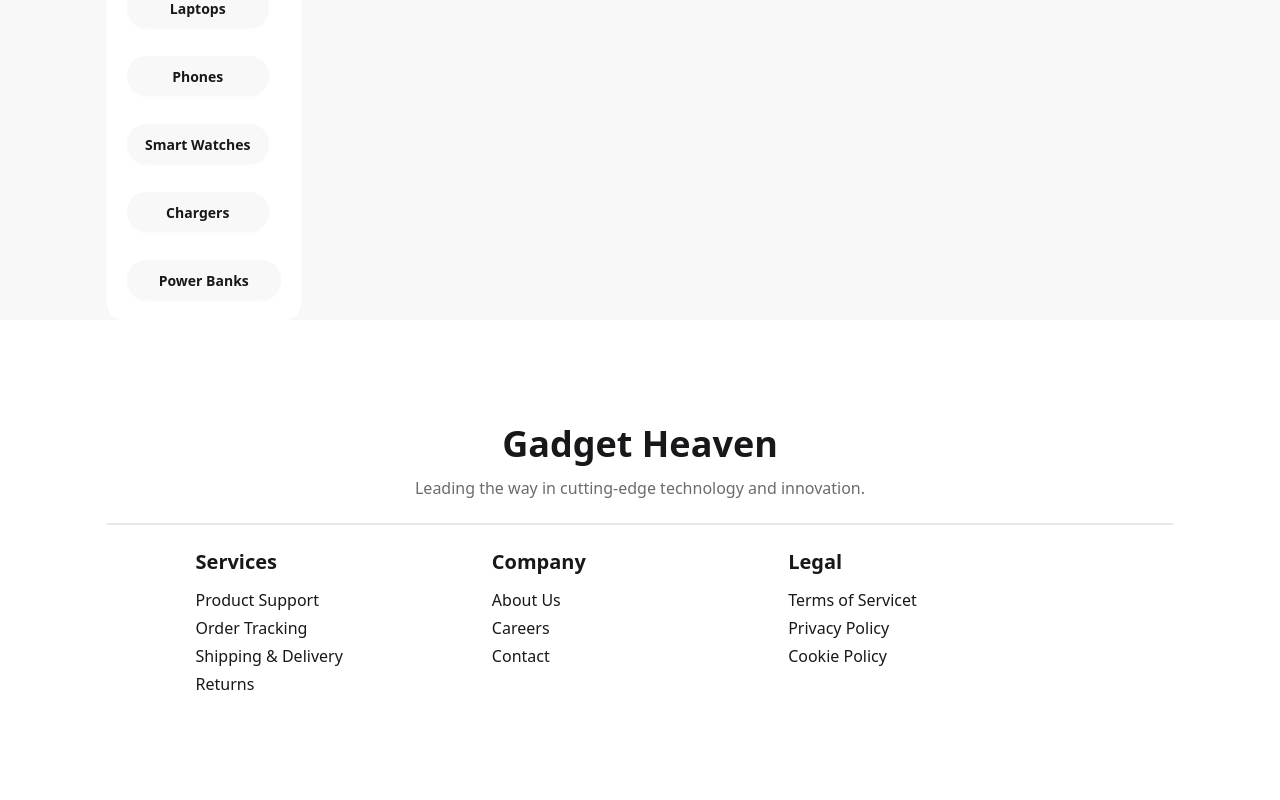
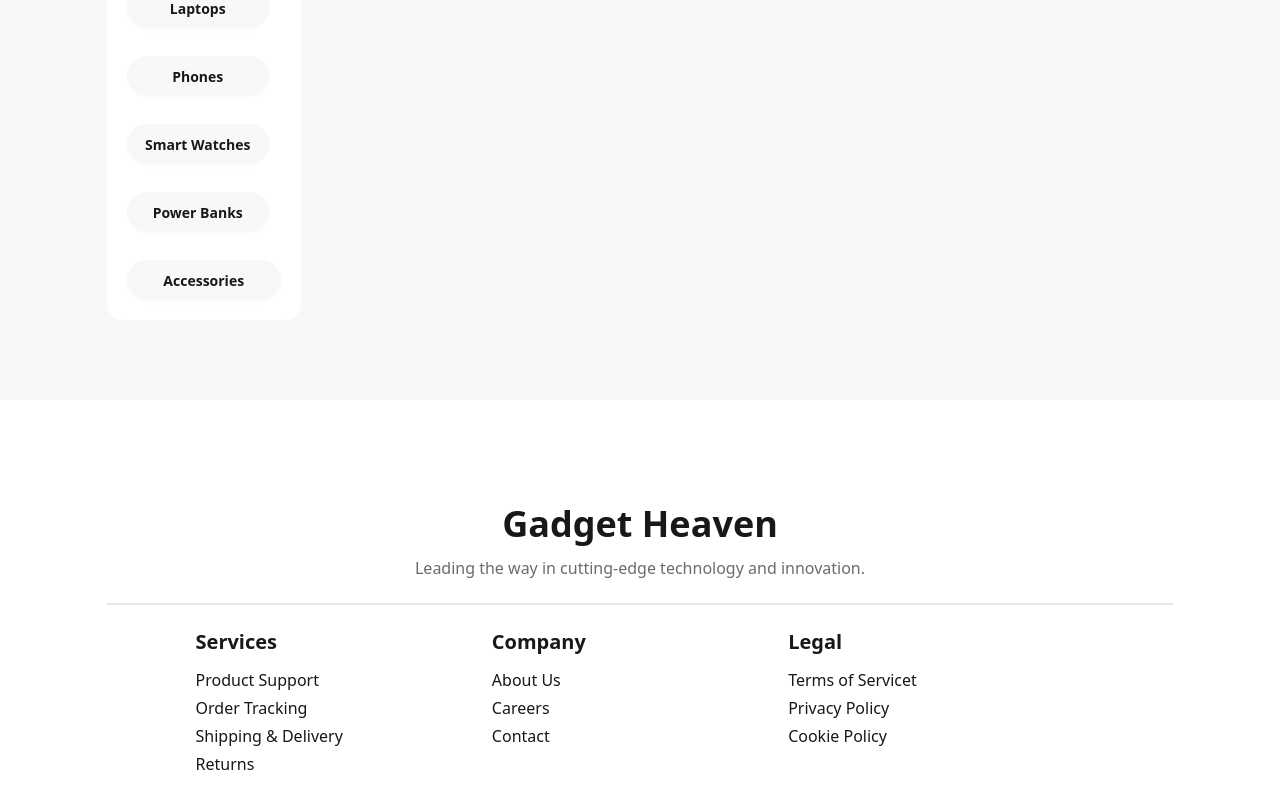
Before and after one commit to abdullahjim29/gadget-heaven, a React (Vite) app: page /categories/1 in a window 1280 px wide. Shown: the part 1014-1814 px from the top of the page. Before the commit the page ends 1734 px from the top, so only its background shows below. Built offline with nearby package versions, Linux system fonts and the light colour scheme.

Commit message:
show product details when click 'Buy Now' button

```diff
--- a/public/gadgetCategories.json
+++ b/public/gadgetCategories.json
@@ -1,27 +1,32 @@
 [
   {
     "id": 1,
-    "category": "Laptops",
-    "slug": "laptops-01"
+    "category": "All Products",
+    "slug": "all-products-01"
   },
   {
     "id": 2,
-    "category": "Phones",
-    "slug": "phones-02"
+    "category": "Laptops",
+    "slug": "laptops-02"
   },
   {
     "id": 3,
-    "category": "Smart Watches",
-    "slug": "smart-watches-03"
+    "category": "Phones",
+    "slug": "phones-03"
   },
   {
     "id": 4,
-    "category": "Chargers",
-    "slug": "chargers-04"
+    "category": "Smart Watches",
+    "slug": "smart-watches-04"
+  },
+  {
+    "id": 6,
+    "category": "Power Banks",
+    "slug": "power-banks-06"
   },
   {
     "id": 5,
-    "category": "Power Banks",
-    "slug": "power-banks-05"
+    "category": "Accessories",
+    "slug": "accessories-05"
   }
 ]
--- a/public/products.json
+++ b/public/products.json
@@ -2,7 +2,7 @@
   {
     "product_id": 1,
     "product_title": "Dell XPS 13",
-    "product_image": "https://example.com/images/dell-xps-13.jpg",
+    "product_image": "https://i.ibb.co/NyH94M9/05dhzg0lrtq4i0d3wxqyjjakwmbmzr331426.png",
     "category": "Laptops",
     "price": 1200,
     "description": "13-inch laptop with an InfinityEdge display, high performance, and sleek design.",
@@ -18,7 +18,7 @@
   {
     "product_id": 2,
     "product_title": "MacBook Air M2",
-    "product_image": "https://example.com/images/macbook-air-m2.jpg",
+    "product_image": "https://i.ibb.co/TvGp02Y/Mac-Book-Air-M2-Midnight-8137-removebg-preview.png",
     "category": "Laptops",
     "price": 1500,
     "description": "Lightweight and powerful laptop with the Apple M2 chip for high performance.",
@@ -34,7 +34,7 @@
   {
     "product_id": 3,
     "product_title": "HP Pavilion 15",
-    "product_image": "https://example.com/images/hp-pavilion-15.jpg",
+    "product_image": "https://i.ibb.co/Xbx9FKS/c08221934.png",
     "category": "Laptops",
     "price": 850,
     "description": "Affordable and reliable laptop for work and entertainment.",
@@ -44,13 +44,13 @@
       "512GB SSD",
       "15.6-inch FHD display"
     ],
-    "availability": true,
+    "availability": false,
     "rating": 4.5
   },
   {
     "product_id": 4,
     "product_title": "Lenovo ThinkPad X1 Carbon",
-    "product_image": "https://example.com/images/lenovo-thinkpad-x1-carbon.jpg",
+    "product_image": "https://i.ibb.co/1rPyYFs/notebook-xps-13-9345-t-silver-gallery-2.png",
     "category": "Laptops",
     "price": 1400,
     "description": "Business laptop with robust security features and lightweight design.",
@@ -67,7 +67,7 @@
   {
     "product_id": 5,
     "product_title": "iPhone 14 Pro",
-    "product_image": "https://example.com/images/iphone-14-pro.jpg",
+    "product_image": "https://i.ibb.co/LJhwgWx/apple-iphone-14-pro-removebg-preview.png",
     "category": "Phones",
     "price": 999,
     "description": "High-end smartphone with A16 Bionic chip and advanced camera features.",
@@ -83,7 +83,7 @@
   {
     "product_id": 6,
     "product_title": "Samsung Galaxy S23 Ultra",
-    "product_image": "https://example.com/images/galaxy-s23-ultra.jpg",
+    "product_image": "https://i.ibb.co/ZzSN9LS/samsung-galaxy-s23-ultra-5g.jpg",
     "category": "Phones",
     "price": 1200,
     "description": "Flagship phone with advanced camera and high-performance features.",
@@ -99,7 +99,7 @@
   {
     "product_id": 7,
     "product_title": "Google Pixel 7",
-    "product_image": "https://example.com/images/google-pixel-7.jpg",
+    "product_image": "https://i.ibb.co/NVGdPCf/google-pixel7-new-removebg-preview.png",
     "category": "Phones",
     "price": 899,
     "description": "Pixel phone with pure Android experience and exceptional camera quality.",
@@ -115,7 +115,7 @@
   {
     "product_id": 8,
     "product_title": "OnePlus 11",
-    "product_image": "https://example.com/images/oneplus-11.jpg",
+    "product_image": "https://i.ibb.co/Jq648Zr/oneplus-11-removebg-preview.png",
     "category": "Phones",
     "price": 799,
     "description": "High-performance smartphone with Hasselblad camera and fast charging.",
@@ -125,13 +125,13 @@
       "50MP triple camera system",
       "Android 13"
     ],
-    "availability": true,
+    "availability": false,
     "rating": 4.6
   },
   {
     "product_id": 9,
     "product_title": "Apple Watch Series 8",
-    "product_image": "https://example.com/images/apple-watch-series-8.jpg",
+    "product_image": "https://i.ibb.co/qnZ84Qp/apple-watch-8-removebg-preview.png",
     "category": "Smart Watches",
     "price": 399,
     "description": "Advanced health-tracking smartwatch with ECG and blood oxygen monitoring.",
@@ -147,7 +147,7 @@
   {
     "product_id": 10,
     "product_title": "Samsung Galaxy Watch 5",
-    "product_image": "https://example.com/images/galaxy-watch-5.jpg",
+    "product_image": "https://i.ibb.co/Kjbc85R/samsung-galaxy-watch5-removebg-preview.png",
     "category": "Smart Watches",
     "price": 329,
     "description": "Durable smartwatch with advanced fitness tracking and long battery life.",
@@ -163,7 +163,7 @@
   {
     "product_id": 11,
     "product_title": "Fitbit Versa 4",
-    "product_image": "https://example.com/images/fitbit-versa-4.jpg",
+    "product_image": "https://i.ibb.co/r0NgrKv/Versa-4-Pink-Sand-5973-removebg-preview.png",
     "category": "Smart Watches",
     "price": 229,
     "description": "Fitness-focused smartwatch with built-in GPS and heart rate tracking.",
@@ -173,13 +173,13 @@
       "AMOLED display",
       "6-day battery life"
     ],
-    "availability": true,
+    "availability": false,
     "rating": 4.6
   },
   {
     "product_id": 12,
     "product_title": "Garmin Fenix 7",
-    "product_image": "https://example.com/images/garmin-fenix-7.jpg",
+    "product_image": "https://i.ibb.co/HYDyFJ2/74741-TN-NEW-removebg-preview.png",
     "category": "Smart Watches",
     "price": 699,
     "description": "Premium smartwatch for outdoor activities and fitness tracking.",
@@ -194,131 +194,67 @@
   },
   {
     "product_id": 13,
-    "product_title": "Anker PowerPort Atom III",
-    "product_image": "https://example.com/images/anker-atom-iii.jpg",
-    "category": "Chargers",
-    "price": 63,
-    "description": "Compact USB-C charger with fast charging capabilities.",
+    "product_title": "Apple AirPods Pro (2nd Generation)",
+    "product_image": "https://i.ibb.co/nzYzgmG/Air-Pods-Pro-2nd-generation-USB-C-a-6909-removebg-preview.png",
+    "category": "Accessories",
+    "price": 249,
+    "description": "Premium wireless earbuds with active noise cancellation and spatial audio.",
     "specification": [
-      "45W power delivery",
-      "USB-C and USB-A ports",
-      "Compact design",
-      "Universal compatibility"
+      "Active noise cancellation",
+      "Adaptive Transparency",
+      "Personalized spatial audio",
+      "MagSafe charging case"
+    ],
+    "availability": true,
+    "rating": 4.8
+  },
+  {
+    "product_id": 14,
+    "product_title": "Bose QuietComfort 45",
+    "product_image": "https://i.ibb.co/L0T2PNp/QC45-Triple-Black-001-RGB.png",
+    "category": "Accessories",
+    "price": 329,
+    "description": "Comfortable, high-quality noise-canceling over-ear headphones.",
+    "specification": [
+      "World-class noise cancellation",
+      "Comfortable over-ear design",
+      "24-hour battery life",
+      "Bluetooth 5.1 connectivity"
+    ],
+    "availability": false,
+    "rating": 4.7
+  },
+  {
+    "product_id": 15,
+    "product_title": "Logitech MX Anywhere 3",
+    "product_image": "https://i.ibb.co/8m3kVMh/mx-anywhere-3s-mouse-top-view-rose.png",
+    "category": "Accessories",
+    "price": 79,
+    "description": "Compact wireless mouse with precision tracking on any surface.",
+    "specification": [
+      "MagSpeed scrolling",
+      "4000 DPI precision sensor",
+      "USB-C fast charging",
+      "Compact, portable design"
     ],
     "availability": true,
     "rating": 4.6
   },
   {
-    "product_id": 14,
-    "product_title": "Belkin BoostCharge Pro",
-    "product_image": "https://example.com/images/belkin-boostcharge.jpg",
-    "category": "Chargers",
-    "price": 50,
-    "description": "Wireless charger with MagSafe compatibility.",
+    "product_id": 16,
+    "product_title": "Keychron K8 Wireless Mechanical Keyboard",
+    "product_image": "https://i.ibb.co/4KDJcsb/Ha2370cd13ebb485fa475c08a184887b0b-removebg-preview.png",
+    "category": "Accessories",
+    "price": 89,
+    "description": "Mechanical keyboard with customizable RGB lighting and wireless connectivity.",
     "specification": [
-      "15W fast charging",
-      "MagSafe technology",
-      "Sleek design",
-      "LED indicator"
+      "Gateron mechanical switches",
+      "Wireless and wired modes",
+      "Customizable RGB backlighting",
+      "Mac and Windows compatibility"
     ],
     "availability": true,
-    "rating": 4.7
-  },
-  {
-    "product_id": 15,
-    "product_title": "RAVPower PD Pioneer",
-    "product_image": "https://example.com/images/ravpower-pd-pioneer.jpg",
-    "category": "Chargers",
-    "price": 59,
-    "description": "High-speed charger with dual USB-C ports and 65W power delivery.",
-    "specification": [
-      "65W power delivery",
-      "Dual USB-C ports",
-      "Compact design",
-      "Overheat protection"
-    ],
-    "availability": true,
-    "rating": 4.8
-  },
-  {
-    "product_id": 16,
-    "product_title": "UGREEN Nexode 100W",
-    "product_image": "https://example.com/images/ugreen-nexode-100w.jpg",
-    "category": "Chargers",
-    "price": 99,
-    "description": "Powerful multi-port charger for Laptops, Phones, and tablets.",
-    "specification": [
-      "100W power delivery",
-      "4 ports (3 USB-C, 1 USB-A)",
-      "GaN technology",
-      "Compact size"
-    ],
-    "availability": true,
-    "rating": 4.7
-  },
+    "rating": 4.5
+  }
 
-  {
-    "product_id": 17,
-    "product_title": "Anker PowerCore 20100",
-    "product_image": "https://example.com/images/anker-powercore-20100.jpg",
-    "category": "Power Banks",
-    "price": 51,
-    "description": "High-capacity power bank with dual USB ports.",
-    "specification": [
-      "20100mAh capacity",
-      "Fast charging",
-      "Dual USB ports",
-      "Compact design"
-    ],
-    "availability": true,
-    "rating": 4.8
-  },
-  {
-    "product_id": 18,
-    "product_title": "Xiaomi Mi Power Bank 3",
-    "product_image": "https://example.com/images/mi-power-bank-3.jpg",
-    "category": "Power Banks",
-    "price": 51,
-    "description": "Affordable power bank with USB-C and fast charging support.",
-    "specification": [
-      "20000mAh capacity",
-      "USB-C input/output",
-      "Fast charging",
-      "Slim design"
-    ],
-    "availability": true,
-    "rating": 4.7
-  },
-  {
-    "product_id": 19,
-    "product_title": "RAVPower Portable Charger",
-    "product_image": "https://example.com/images/ravpower-portable-charger.jpg",
-    "category": "Power Banks",
-    "price": 59,
-    "description": "Compact power bank with fast charging and high capacity.",
-    "specification": [
-      "15000mAh capacity",
-      "Fast charging",
-      "Dual USB ports",
-      "Lightweight design"
-    ],
-    "availability": true,
-    "rating": 4.6
-  },
-  {
-    "product_id": 20,
-    "product_title": "Zendure SuperTank",
-    "product_image": "https://example.com/images/zendure-supertank.jpg",
-    "category": "Power Banks",
-    "price": 99,
-    "description": "High-capacity power bank with 100W power delivery.",
-    "specification": [
-      "26800mAh capacity",
-      "100W power delivery",
-      "Multiple USB-C ports",
-      "Durable design"
-    ],
-    "availability": true,
-    "rating": 4.8
-  }
 ]
--- a/src/components/Categories.jsx
+++ b/src/components/Categories.jsx
@@ -1,17 +1,18 @@
-import { NavLink, useLoaderData } from "react-router-dom";
-// import Products from "./Products";
+import { NavLink } from "react-router-dom";
+// import Product from "./Product";
 
-const Categories = ({categories}) => {
-  const data = useLoaderData();
-  console.log(data);
+const Categories = ({categories, allProducts}) => {
   return (
     <div className="my-0 md:my-10 lg:my-0">
       <div className="">
         {/* sidebar */}
         <div className="bg-white p-5 rounded-2xl space-x-3 lg:space-y-5 grid md:grid-cols-2 lg:grid-cols-1 gap-2">
-        <div className="bg-base-200 rounded-full"><NavLink to='/allproducts' className="btn rounded-full border-none w-full">All Products</NavLink></div>
+
+        {/* {
+          allProducts.map(product => <Product key={product.product_id} product={product}></Product>)
+        } */}
           {
-            categories.map(category => <div key={category.id} className="bg-base-200 rounded-full"><NavLink to={`/categories/${category.category}`} className="btn rounded-full border-none w-full">{category.category}</NavLink></div>)
+            categories.map(category => <div key={category.id} className="bg-base-200 rounded-full"><NavLink to={`/categories/${category.category}`} className={({isActive}) => isActive ? 'bg-[#9538E2] font-bold btn rounded-full border-none w-full text-white' : 'btn rounded-full border-none w-full'}>{category.category}</NavLink></div>)
 
           }
         </div>
--- a/src/components/Navbar.jsx
+++ b/src/components/Navbar.jsx
@@ -3,7 +3,6 @@ import { HiOutlineShoppingCart } from "react-icons/hi";
 import { AiOutlineHeart } from "react-icons/ai";
 const Navbar = () => {
 const {pathname} = useLocation();
-
   return (
     <div className="mt-4">
       <div className={`navbar ${pathname == '/' ? 'bg-[#9538E2] text-white' : 'bg-white text-black'} container mx-auto px-2 md:px-14 rounded-t-2xl`}>
--- a/src/layout/MainLayout.jsx
+++ b/src/layout/MainLayout.jsx
@@ -7,7 +7,7 @@ const MainLayout = () => {
         <div>
             {/* navbar */}
             <Navbar/>
-            <div className="bg-base-200"><Outlet/></div>
+            <div className="bg-base-200 pb-20 min-h-[calc(100vh-384px)]"><Outlet/></div>
             <Footer/>
         </div>
     );
--- a/src/pages/Home.jsx
+++ b/src/pages/Home.jsx
@@ -1,16 +1,26 @@
 import { Outlet, useLoaderData } from "react-router-dom";
 import Banner from "../components/Banner";
 import Categories from "../components/Categories";
+import { useEffect, useState } from "react";
 
 const Home = () => {
     const categoriesData = useLoaderData();
+    const [allProducts, setAllProducts] = useState([]);
+    useEffect(() => {
+        fetch('../products.json')
+        .then(res => res.json())
+        .then(data => setAllProducts(data))
+    },[])
+    // console.log(allProducts);
     return (
         <div className="">
             <Banner/>
             <h2 className="text-4xl font-bold text-center my-14">Explore Cutting-Edge Gadgets</h2>
             <div className="grid lg:grid-cols-5 w-10/12 mx-auto gap-6">
-            <div className=""><Categories categories={categoriesData}/></div>
-            <div className=" lg:col-span-4 items-center"><Outlet/></div>
+            <div className=""><Categories categories={categoriesData} allProducts={allProducts}/></div>
+            <div className=" lg:col-span-4 items-center">
+                <Outlet/>
+            </div>
             </div>
         </div>
     );
--- a/src/routes/Routes.jsx
+++ b/src/routes/Routes.jsx
@@ -5,6 +5,7 @@ import Statistics from "../pages/Statistics";
 import Dashboard from "../pages/Dashboard";
 import Join from "../pages/Join";
 import Products from "../components/Products";
+import ProductDetails from "../pages/ProductDetails";
 
 const router = createBrowserRouter([
     {
@@ -35,6 +36,11 @@ const router = createBrowserRouter([
             path: '/join',
             element: <Join/>
         },
+        {
+          path: '/products/:productId',
+          element: <ProductDetails/>,
+          loader: () => fetch('../products.json')
+        }
       ]
     },
   ]);
```
Also changed, not shown: src/components/Product.jsx (+15 -11 lines), src/components/ProductDetailsCard.jsx (added, +98 -0 lines), src/components/ReusableTitle.jsx (added, +10 -0 lines), src/pages/ProductDetails.jsx (added, +19 -0 lines).
